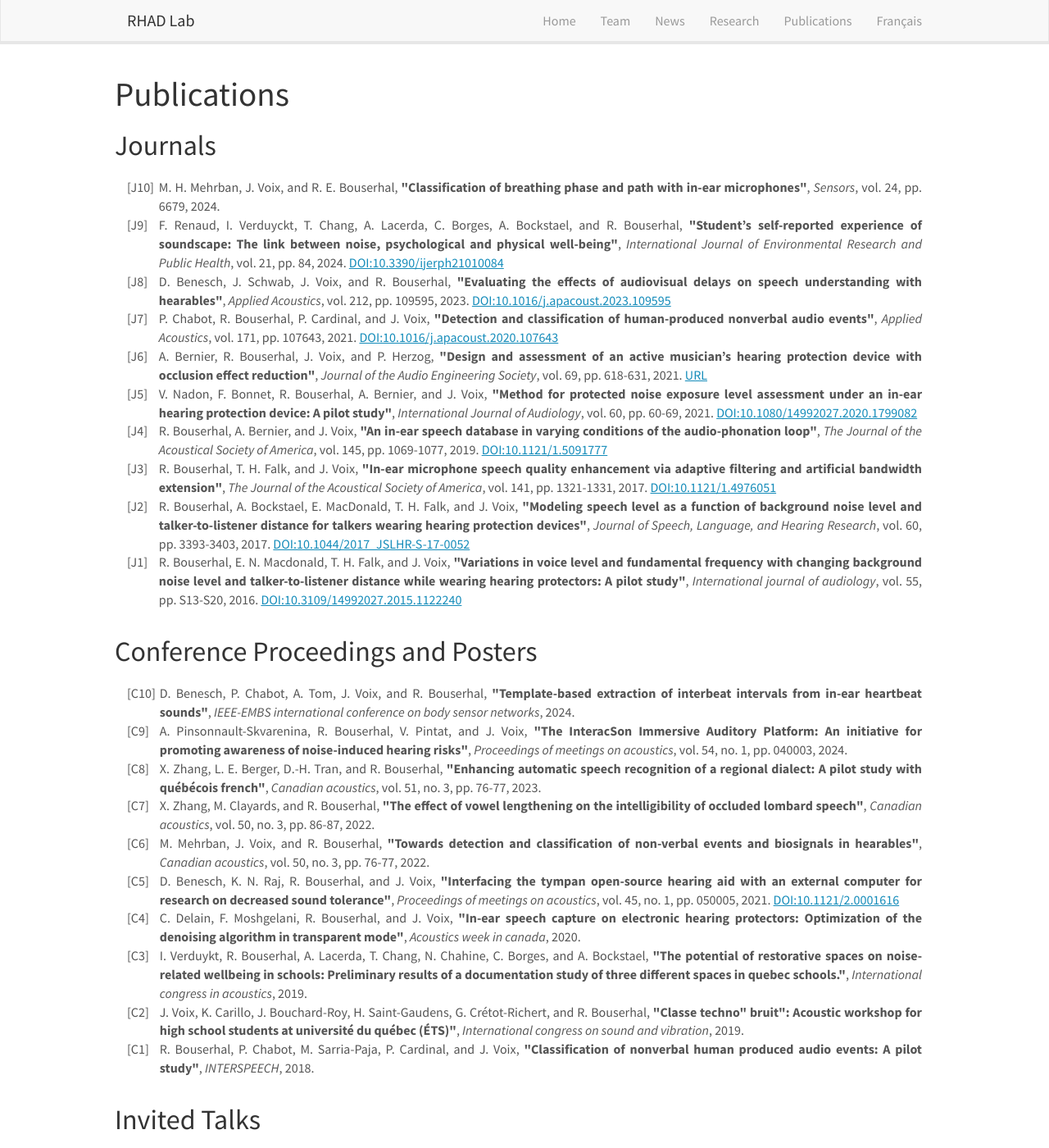
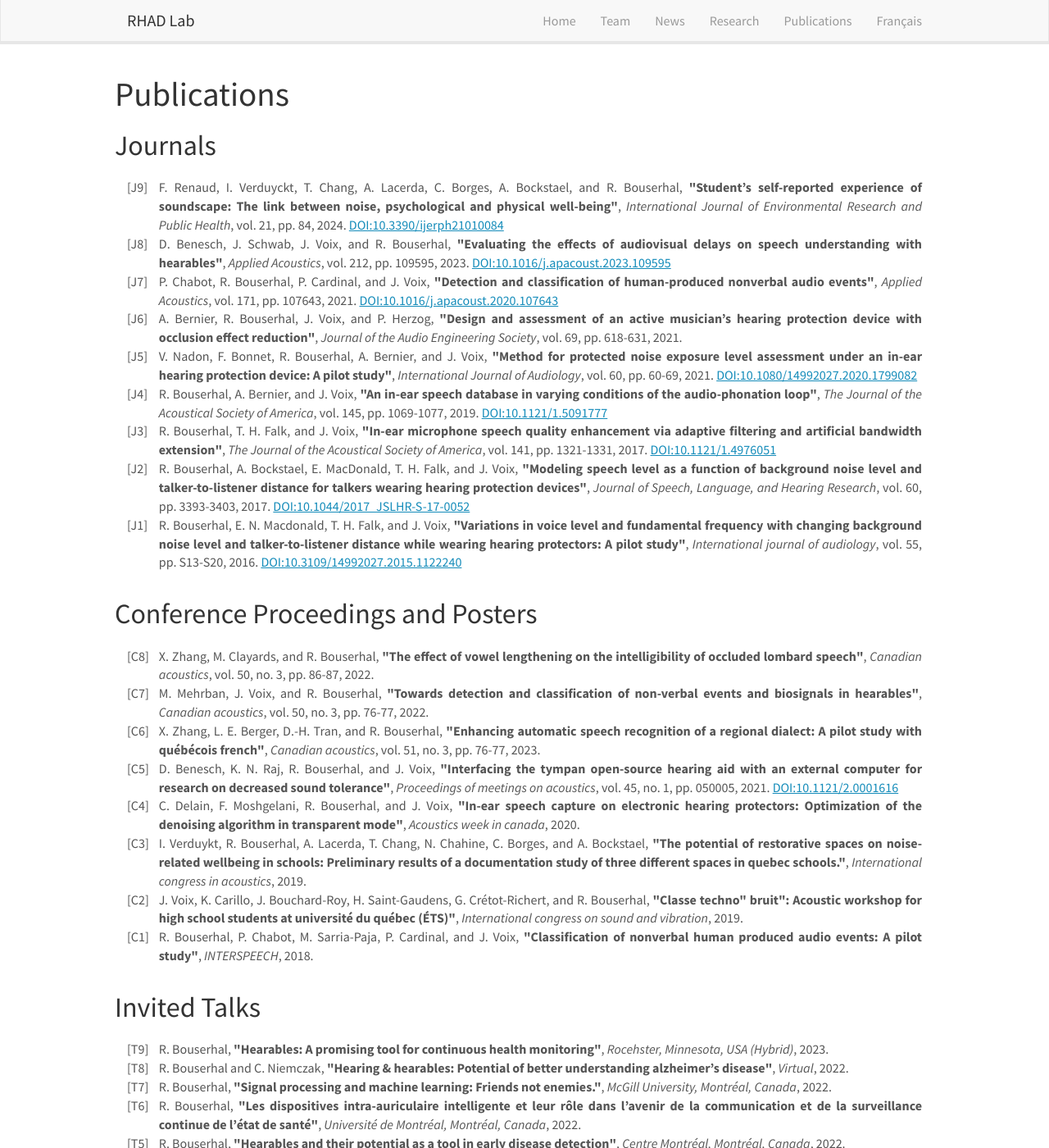
Before and after one commit to rhad-lab/rhad-lab.github.io, a Jekyll site: the page built from _pages/publications.html, in a window 1280 px wide and 1400 px high. Shown: the whole window at 82% size. Built offline with Jekyll 4.4.1, drawn with Linux system fonts in a browser that asks for light colours; nearby versions of some CDN libraries.

Commit message:
updated .json file in _data Please enter the commit message for your changes. Lines starting

```diff
--- a/_data/publications.json
+++ b/_data/publications.json
@@ -1,110 +1,4 @@
 [
-  {
-    "author": [
-      {
-        "family": "Benesch",
-        "given": "Danielle"
-      },
-      {
-        "family": "Chabot",
-        "given": "Philippe"
-      },
-      {
-        "family": "Tom",
-        "given": "Ajin"
-      },
-      {
-        "family": "Voix",
-        "given": "Jérémie"
-      },
-      {
-        "family": "Bouserhal",
-        "given": "Rachel"
-      }
-    ],
-    "container-title": "IEEE-EMBS international conference on body sensor networks",
-    "id": "Benesch2024",
-    "issued": {
-      "date-parts": [
-        [
-          2024
-        ]
-      ]
-    },
-    "title": "Template-based extraction of interbeat intervals from in-ear heartbeat sounds",
-    "type": "paper-conference"
-  },
-  {
-    "author": [
-      {
-        "family": "Pinsonnault-Skvarenina",
-        "given": "Alexis"
-      },
-      {
-        "family": "Bouserhal",
-        "given": "Rachel"
-      },
-      {
-        "family": "Pintat",
-        "given": "Valentin"
-      },
-      {
-        "family": "Voix",
-        "given": "Jérémie"
-      }
-    ],
-    "collection-number": "1",
-    "container-title": "Proceedings of meetings on acoustics",
-    "id": "SkvareninaPOMA",
-    "issued": {
-      "date-parts": [
-        [
-          2024,
-          8
-        ]
-      ]
-    },
-    "page": "040003",
-    "title": "The InteracSon Immersive Auditory Platform: An initiative for promoting awareness of noise-induced hearing risks",
-    "type": "paper-conference",
-    "volume": "54"
-  },
-  {
-    "author": [
-      {
-        "family": "Zhang",
-        "given": "Xinyi"
-      },
-      {
-        "family": "Berger",
-        "given": "Lucia Eve"
-      },
-      {
-        "family": "Tran",
-        "given": "Duc-Hoa"
-      },
-      {
-        "family": "Bouserhal",
-        "given": "Rachel"
-      }
-    ],
-    "collection-number": "3",
-    "container-title": "Canadian acoustics",
-    "id": "zhang2023enhancing",
-    "issued": {
-      "date-parts": [
-        [
-          2023
-        ]
-      ]
-    },
-    "page": "76-77",
-    "publisher": "Canadian Acoustical Association",
-    "title": "Enhancing automatic speech recognition of a regional dialect: A pilot study with québécois french",
-    "title-short": "Enhancing automatic speech recognition of a regional dialect",
-    "type": "paper-conference",
-    "volume": "51"
-  },
   {
     "author": [
       {
@@ -164,6 +58,42 @@
     "title": "Towards detection and classification of non-verbal events and biosignals in hearables",
     "type": "paper-conference",
     "volume": "50"
+  },
+  {
+    "author": [
+      {
+        "family": "Zhang",
+        "given": "Xinyi"
+      },
+      {
+        "family": "Berger",
+        "given": "Lucia Eve"
+      },
+      {
+        "family": "Tran",
+        "given": "Duc-Hoa"
+      },
+      {
+        "family": "Bouserhal",
+        "given": "Rachel"
+      }
+    ],
+    "collection-number": "3",
+    "container-title": "Canadian acoustics",
+    "id": "zhang2023enhancing",
+    "issued": {
+      "date-parts": [
+        [
+          2023
+        ]
+      ]
+    },
+    "page": "76-77",
+    "publisher": "Canadian Acoustical Association",
+    "title": "Enhancing automatic speech recognition of a regional dialect: A pilot study with québécois french",
+    "title-short": "Enhancing automatic speech recognition of a regional dialect",
+    "type": "paper-conference",
+    "volume": "51"
   },
   {
     "DOI": "10.1121/2.0001616",
@@ -357,37 +287,6 @@
     "type": "paper-conference"
   },
   {
-    "author": [
-      {
-        "family": "Mehrban",
-        "given": "Malahat HK"
-      },
-      {
-        "family": "Voix",
-        "given": "Jérémie"
-      },
-      {
-        "family": "Bouserhal",
-        "given": "Rachel E"
-      }
-    ],
-    "container-title": "Sensors",
-    "id": "mehrban2024classification",
-    "issue": "20",
-    "issued": {
-      "date-parts": [
-        [
-          2024
-        ]
-      ]
-    },
-    "page": "6679",
-    "publisher": "MDPI",
-    "title": "Classification of breathing phase and path with in-ear microphones",
-    "type": "article-journal",
-    "volume": "24"
-  },
-  {
     "DOI": "10.3390/ijerph21010084",
     "author": [
       {
@@ -507,7 +406,6 @@
     "volume": "171"
   },
   {
-    "URL": "https://aes2.org/publications/elibrary-page/?id=21459",
     "author": [
       {
         "family": "Bernier",
```
